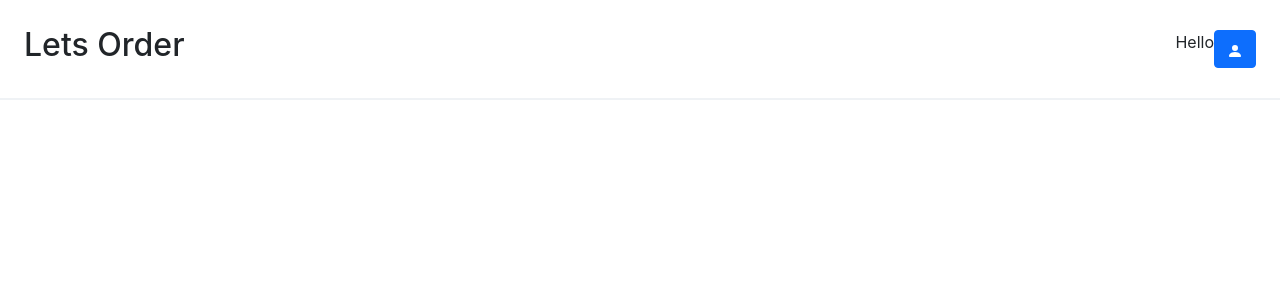
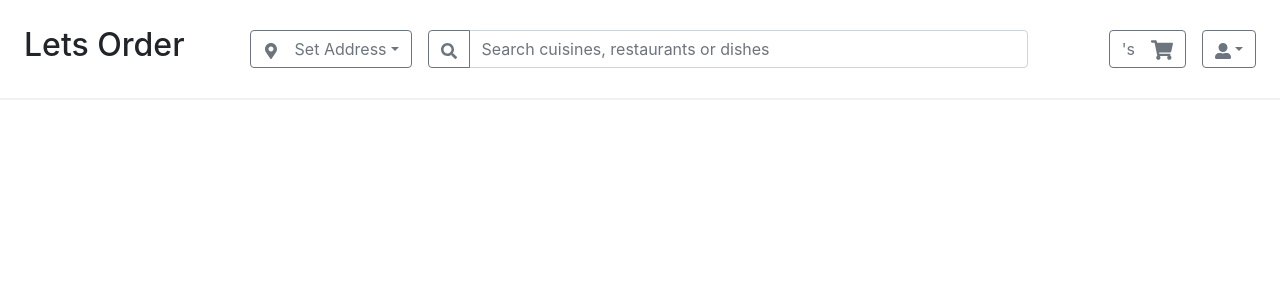
Before and after one commit to shivangipatodiya/food-delivery-app, a React (Create React App) app in the folder client-side/: page / in a window 1280 px wide. Shown: the top 300 px of the page. Built offline with nearby package versions, Linux system fonts and the light colour scheme; sample sign-in values are in the browser's storage.

Commit message:
design navbar

```diff
--- a/client-side/src/components/Navbar.jsx
+++ b/client-side/src/components/Navbar.jsx
@@ -1,5 +1,14 @@
 import Button from "react-bootstrap/Button";
-import { BsFillPersonFill } from "react-icons/bs";
+import DropdownButton from "react-bootstrap/DropdownButton";
+import Dropdown from "react-bootstrap/Dropdown";
+import InputGroup from "react-bootstrap/InputGroup";
+import FormControl from "react-bootstrap/FormControl";
+import {
+  FaSearch,
+  FaMapMarkerAlt,
+  FaUserAlt,
+  FaShoppingCart
+} from "react-icons/fa";
 import "./navbar.scss";
 import { useNavigate } from "react-router-dom";
 
@@ -15,11 +24,51 @@ export default function Navbar(props) {
   return (
     <div className="navbar">
       <h2>Lets Order</h2>
+
       <div className="user">
-        <div>Hello {props.user.firstname}</div>
-        <Button onClick={handleLogout}>
-          <BsFillPersonFill />
+        <div>
+          <DropdownButton
+            variant="outline-secondary"
+            title={
+              <>
+                <FaMapMarkerAlt />
+                <span className="spacer">Set Address</span>
+              </>
+            }
+            id="button-addon1"
+          >
+            <Dropdown.Item >Select address</Dropdown.Item>
+            <Dropdown.Item >Add address</Dropdown.Item>
+          </DropdownButton>
+        </div>
+        <InputGroup className="input spacer">
+          <Button variant="outline-secondary" id="button-addon1">
+            <FaSearch />
+          </Button>
+          <FormControl
+            placeholder="Search cuisines, restaurants or dishes"
+            aria-label="Example text with button addon"
+            aria-describedby="basic-addon1"
+          />
+        </InputGroup>
+      </div>
+      <div className="user">
+        <Button
+          className="spacer"
+          variant="outline-secondary"
+          id="button-addon1"
+        >
+          {props.user.firstname}'s
+          <FaShoppingCart className="spacer" size="22px" />
         </Button>
+        <DropdownButton
+          className="spacer"
+          variant="outline-secondary"
+          title={<FaUserAlt />}
+        >
+          <Dropdown.Item >Update profile</Dropdown.Item>
+          <Dropdown.Item onClick={handleLogout}>Logout</Dropdown.Item>
+        </DropdownButton>
       </div>
     </div>
   );
--- a/client-side/src/components/navbar.scss
+++ b/client-side/src/components/navbar.scss
@@ -2,6 +2,7 @@
   display:flex;
   justify-content: space-between;
   // position: fixed;
+	align-items: center;
 	top: 0;
 	left: 0;
   border-bottom: 2px solid #eff2f5;;
@@ -18,4 +19,12 @@
 .user {
   display:flex;
   justify-content: space-between;
+	align-items: center;
 }
+.input {
+  width: 600px;
+
+}
+.spacer {
+	margin-left: 1rem;
+}
```
